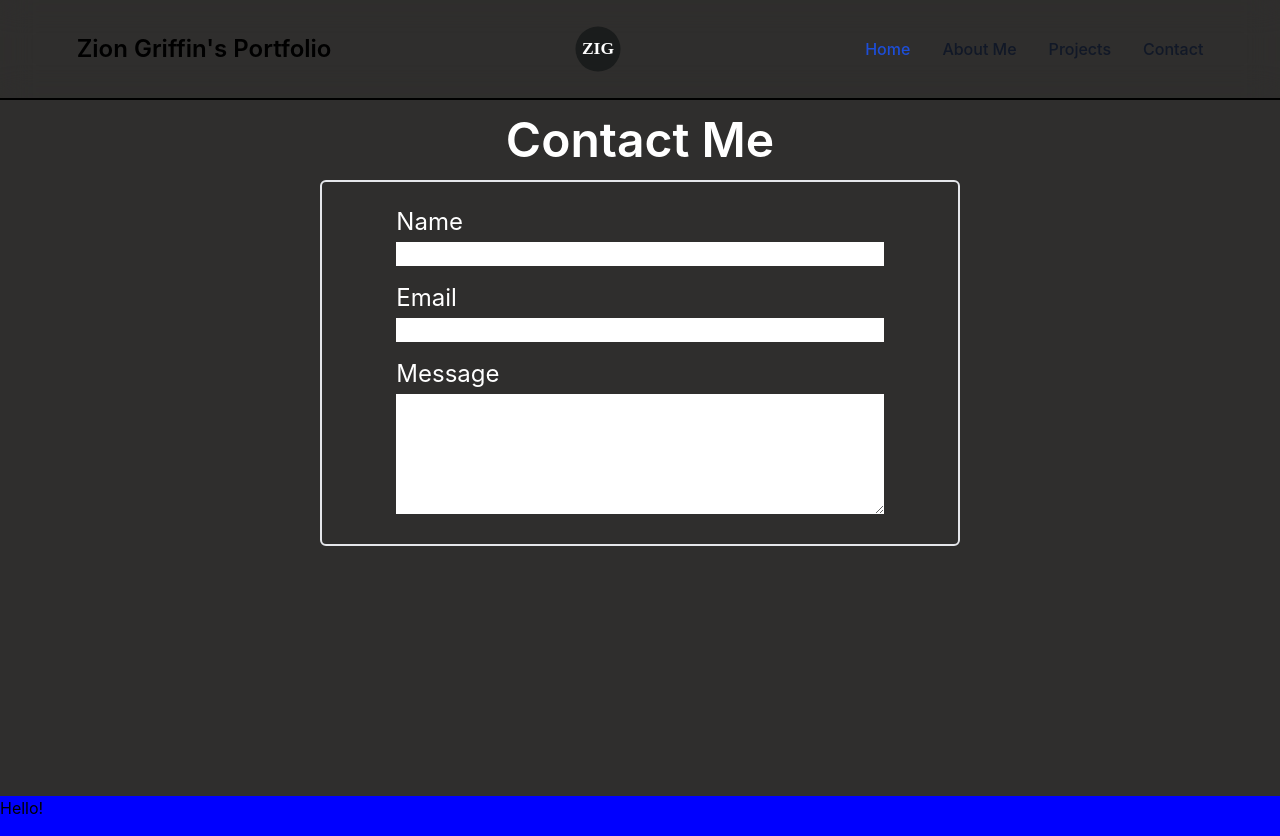
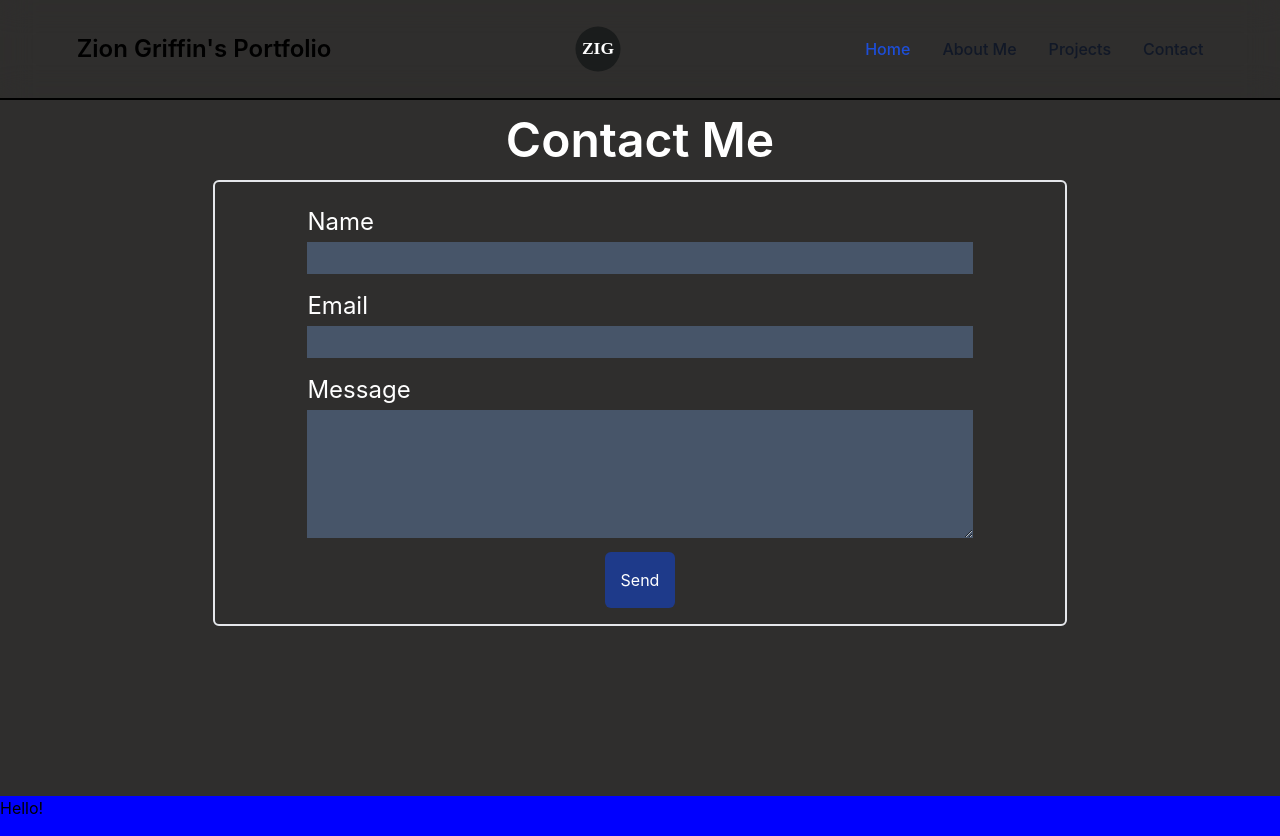
Before and after one commit to griff1nz/react-portfolio, a React (Create React App) app: page /contact in a window 1280 px wide. Built offline with nearby package versions, Linux system fonts and the light colour scheme.

Commit message:
Started working on the form submission logic for the contact form

```diff
--- a/src/components/contact/ContactForm.js
+++ b/src/components/contact/ContactForm.js
@@ -1,21 +1,33 @@
 import Card from '../../ui/Card';
+import { useRef } from 'react';
 import classes from './ContactForm.css'
 
 function ContactForm() {
+    const titleInputRef = useRef();
+    const emailInputRef = useRef();
+    const messageInputRef = useRef();
+    function submitHandler(event) {
+        event.preventDefault();
+        const enteredTitle = titleInputRef.current.value;
+        const enteredEmail = emailInputRef.current.value;
+        const enteredMessage = messageInputRef.current.value;
+        console.log(enteredTitle + ' ' + enteredEmail + ' ' + enteredMessage);
+    }
     return <Card>
-        <form className='grid place-items-center'>
+        <form className='grid place-items-center' onSubmit={submitHandler}>
             <div className='p-2 w-10/12'>
                 <label htmlFor='title' className='text-2xl text-white'>Name</label>
-                <input type='text' required className='w-full mt-1' id='title'></input>
+                <input type='text' required className='w-full mt-1 p-1 bg-slate-600 text-white' id='title' ref={titleInputRef}/>
             </div>
             <div className='p-2 w-10/12'>
                 <label htmlFor='email' className='text-2xl text-white'>Email</label>
-                <input type='text' className='w-full mt-1' required id='email'></input>
+                <input type='email' className='w-full mt-1 p-1 bg-slate-600 text-white' required id='email' ref={emailInputRef}></input>
             </div>
             <div className='p-2 w-10/12'>
                 <label htmlFor='message' className='text-2xl text-white'>Message</label>
-                <textarea rows='5' required className='w-full mt-1' id='message'></textarea>
+                <textarea rows='5' required className='w-full mt-1 p-1 bg-slate-600 text-white' id='message' ref={messageInputRef}></textarea>
             </div>
+            <button className='p-4 bg-blue-900 rounded-md text-white'>Send</button>
         </form>
     </Card>
 }
--- a/src/ui/Card.js
+++ b/src/ui/Card.js
@@ -1,4 +1,4 @@
 function Card(props) {
-    return <div className='container w-6/12 p-4 mx-auto border-2 rounded-md'>{props.children}</div>
+    return <div className='container w-8/12 p-4 mx-auto border-2 rounded-md'>{props.children}</div>
 }
 export default Card;
```
